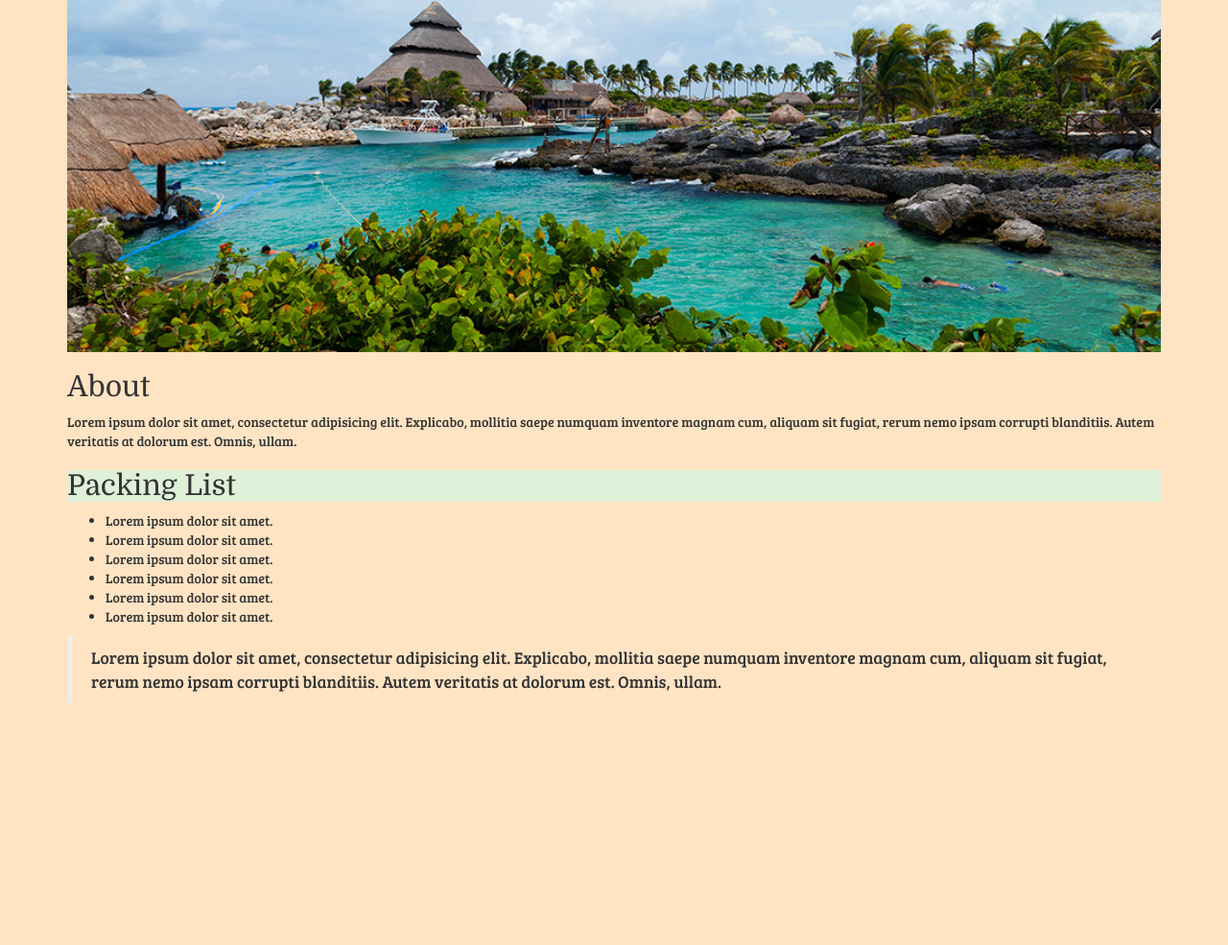
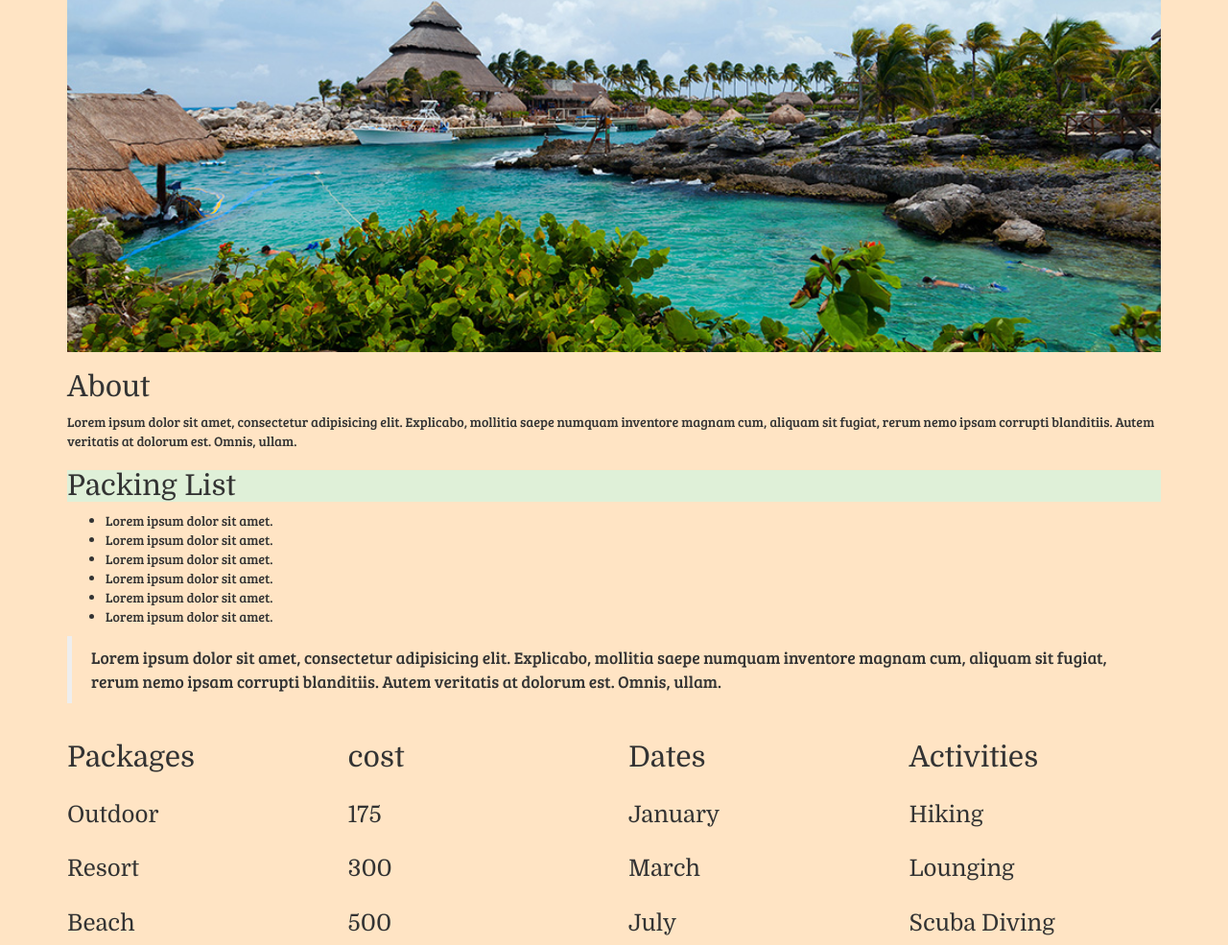
Before and after one commit to drakewilcox/cancun, a plain HTML site: page index.html in a window 1280 px wide. Shown: the part 331-1316 px from the top of the page at 96% size. Before the commit the page ends 1084 px from the top, so only its background shows below. Drawn offline with Linux system fonts and the light colour scheme.

Commit message:
add columns and rows to home page.

```diff
--- a/css/styles.css
+++ b/css/styles.css
@@ -15,6 +15,7 @@ p{
     font-family: 'Bree Serif', serif;
 }
 
+
 h1, h2, h3 {
 
     font-family: 'Domine', serif;
--- a/index.html
+++ b/index.html
@@ -35,6 +35,44 @@
 
 				</blockquote>
 
+				<div>
+				<div class="row">
+					<div class="col-md-3">
+						<h2>Packages</h2>
+					</div>
+					<div class="col-md-3">
+						<h2>cost</h2>
+					</div>
+					<div class="col-md-3">
+						<h2>Dates</h2>
+					</div>
+					<div class="col-md-3">
+						<h2>Activities</h2>
+					</div>
+				</div>
+
+				<div class="row">
+					<div class="col-md-3"><h3>Outdoor</h3></div>
+					<div class="col-md-3"><h3>175</h3></div>
+					<div class="col-md-3"><h3>January</h3></div>
+					<div class="col-md-3"><h3>Hiking</h3></div>
+				</div>
+
+				<div class="row">
+					<div class="col-md-3"><h3>Resort</h3></div>
+					<div class="col-md-3"><h3>300</h3></div>
+					<div class="col-md-3"><h3>March</h3></div>
+					<div class="col-md-3"><h3>Lounging</h3></div>
+				</div>
+
+				<div class="row">
+					<div class="col-md-3"><h3>Beach</h3></div>
+					<div class="col-md-3"><h3>500</h3></div>
+					<div class="col-md-3"><h3>July</h3></div>
+					<div class="col-md-3"><h3>Scuba Diving</h3></div>
+				</div>
+
+
 
 
 
```
